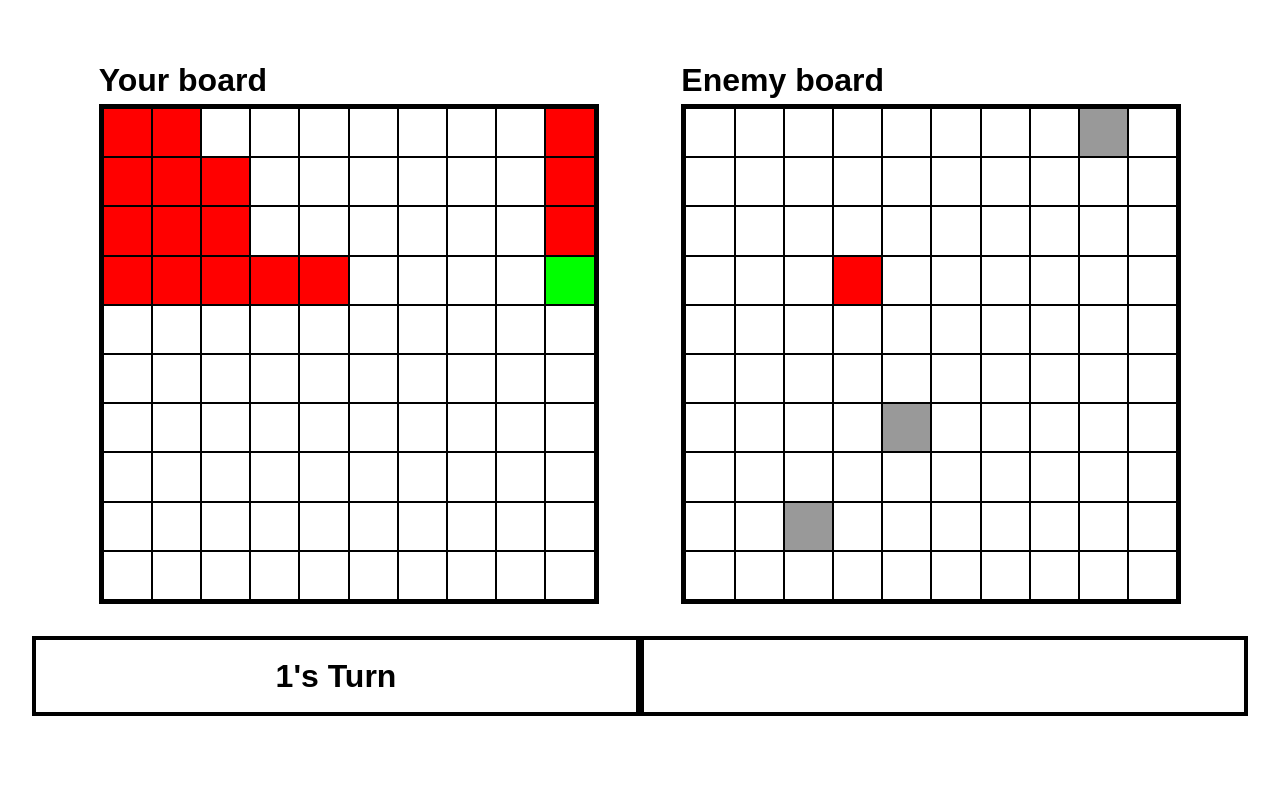
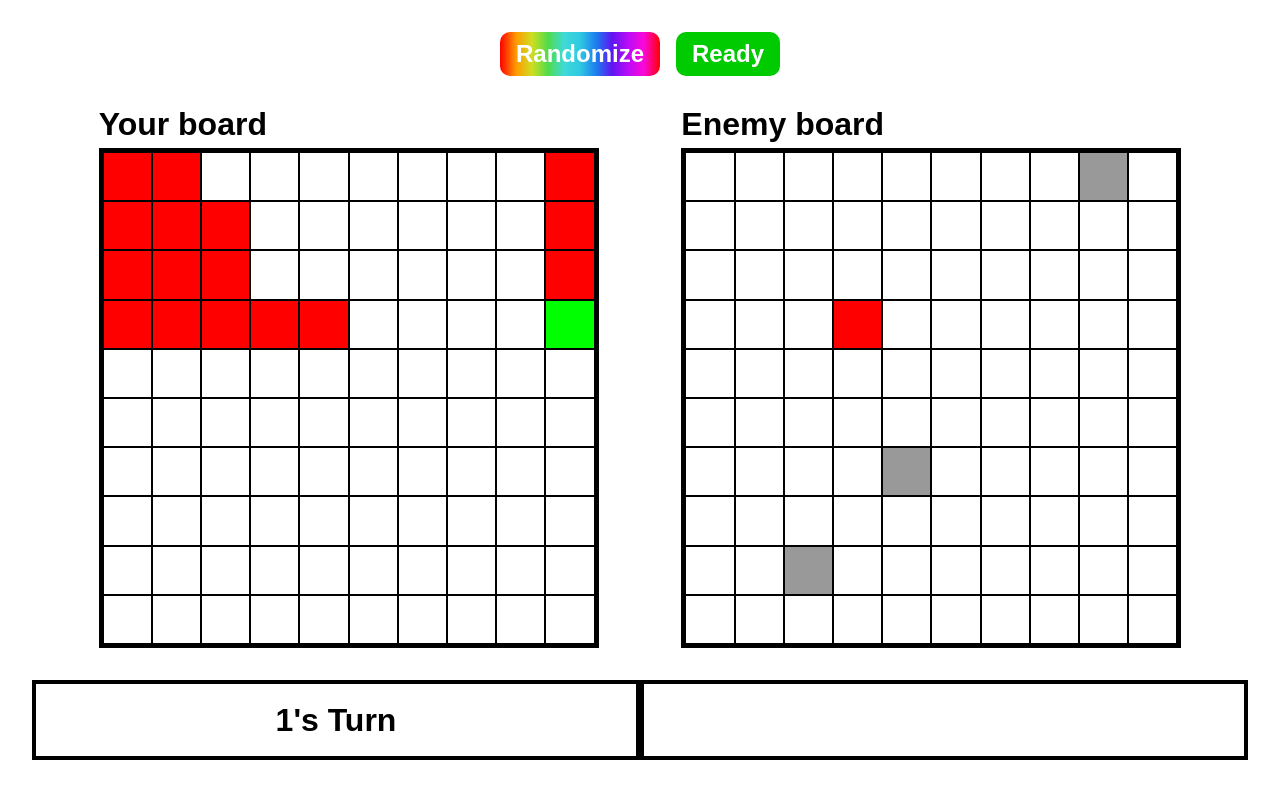
Before and after one commit to T0nci/odin-battleship, a website built with webpack: page src/index.html in a window 1280 px wide. Built offline with nearby package versions, Linux system fonts and the light colour scheme.

Commit message:
feat: Add and style buttons for randomize + start

```diff
--- a/src/assets/css/style.css
+++ b/src/assets/css/style.css
@@ -223,3 +223,50 @@ body {
   align-items: center;
   justify-content: center;
 }
+
+.place-ships {
+  display: flex;
+  justify-content: center;
+  align-items: center;
+  gap: 1rem;
+}
+
+.place-ships > button {
+  border: none;
+  border-radius: 10px;
+  font-size: 1.5rem;
+  font-weight: bold;
+  background-color: #00c2c2;
+  color: #ffffff;
+  padding: 0.5rem 1rem;
+  cursor: pointer;
+}
+
+.place-ships > .randomize {
+  background: linear-gradient(
+    90deg,
+    rgba(255, 0, 0, 1) 0%,
+    rgba(255, 154, 0, 1) 10%,
+    rgba(208, 222, 33, 1) 20%,
+    rgba(79, 220, 74, 1) 30%,
+    rgba(63, 218, 216, 1) 40%,
+    rgba(47, 201, 226, 1) 50%,
+    rgba(28, 127, 238, 1) 60%,
+    rgba(95, 21, 242, 1) 70%,
+    rgba(186, 12, 248, 1) 80%,
+    rgba(251, 7, 217, 1) 90%,
+    rgba(255, 0, 0, 1) 100%
+  );
+}
+
+.place-ships > .ready {
+  background-color: #00ca00;
+}
+
+.place-ships > .ready:hover {
+  background-color: #00c000;
+}
+
+.place-ships > .ready:active {
+  background-color: #00b300;
+}
--- a/src/index.html
+++ b/src/index.html
@@ -7,7 +7,10 @@
   </head>
   <body>
     <div class="container">
-      <div class="place-ships"></div>
+      <div class="place-ships">
+        <button class="randomize">Randomize</button>
+        <button class="ready">Ready</button>
+      </div>
       <div class="boards">
         <div class="board-space">
           <div class="text">Your board</div>
```
